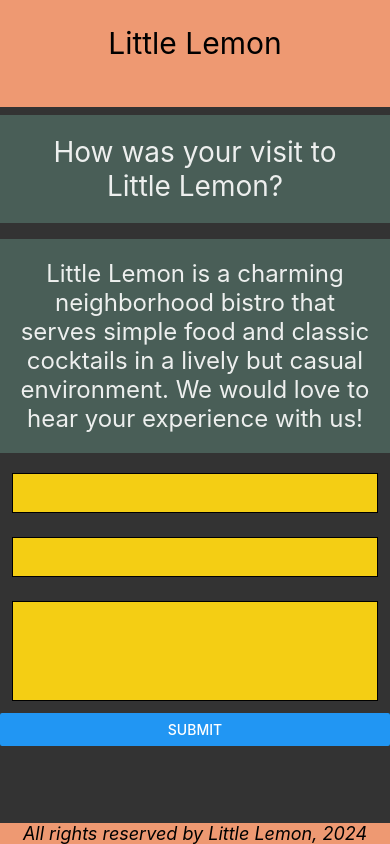
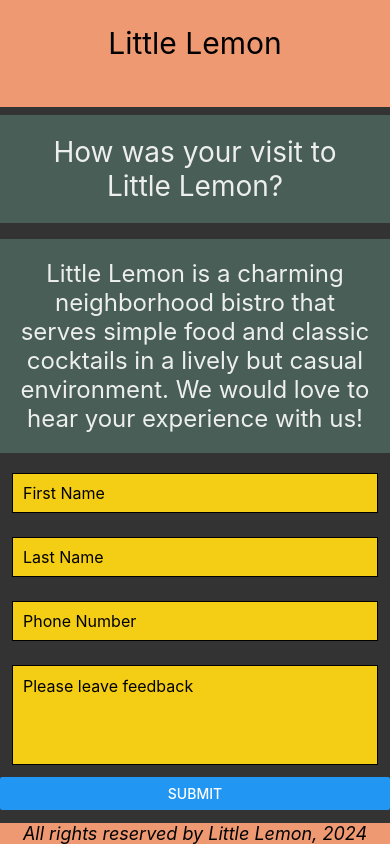
Before and after one commit to JanssensStijn/LittleLemon, a React Native app: screen / in a window 390 px wide. Built offline with nearby package versions, Linux system fonts and the light colour scheme.

Commit message:
common TextInput props

```diff
--- a/components/FeedbackForm.tsx
+++ b/components/FeedbackForm.tsx
@@ -5,6 +5,7 @@
     const [firstName, onChangeFirstName] = useState('');
     const [lastName, onChangeLastName] = useState('');
     const [message, onChangeMessage] = useState('');
+    const [phoneNumber, onChangePhoneNumber] = useState('');
 
     return (
         <KeyboardAvoidingView
@@ -23,17 +24,28 @@
                     style={feedbackStyles.input}
                     value={firstName}
                     onChangeText={onChangeFirstName}
+                    placeholder="First Name"
                 />
                 <TextInput
                     style={feedbackStyles.input}
                     value={lastName}
                     onChangeText={onChangeLastName}
+                    placeholder="Last Name"
+                />
+                <TextInput
+                    style={feedbackStyles.input}
+                    value={phoneNumber}
+                    onChangeText={onChangePhoneNumber}
+                    keyboardType="phone-pad"
+                    placeholder="Phone Number"
                 />
                 <TextInput
                     style={feedbackStyles.messageInput}
                     value={message}
                     onChangeText={onChangeMessage}
+                    placeholder={'Please leave feedback'}
                     multiline={true}
+                    maxLength={250}
                 />
                 <Button
                     title="Submit"
```
